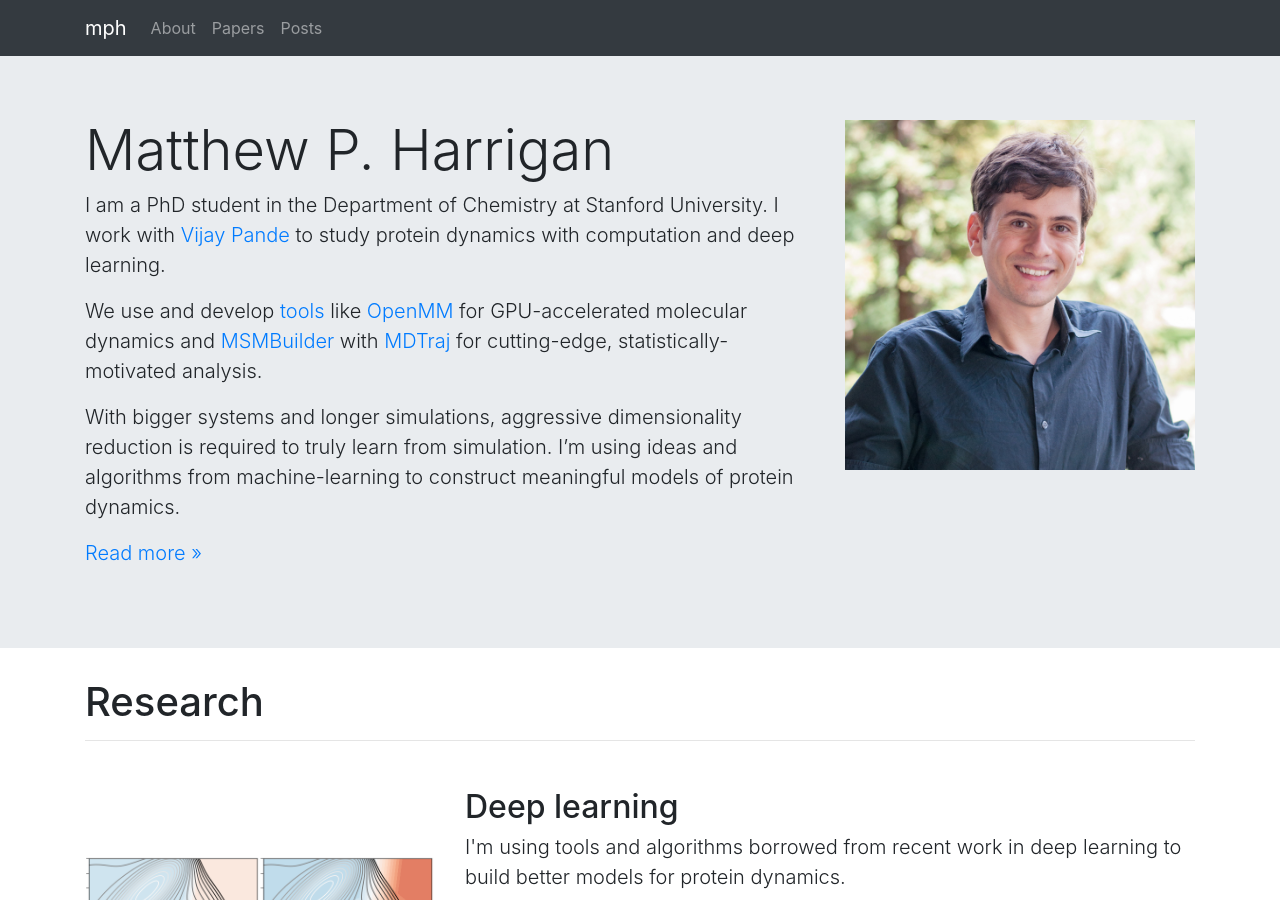
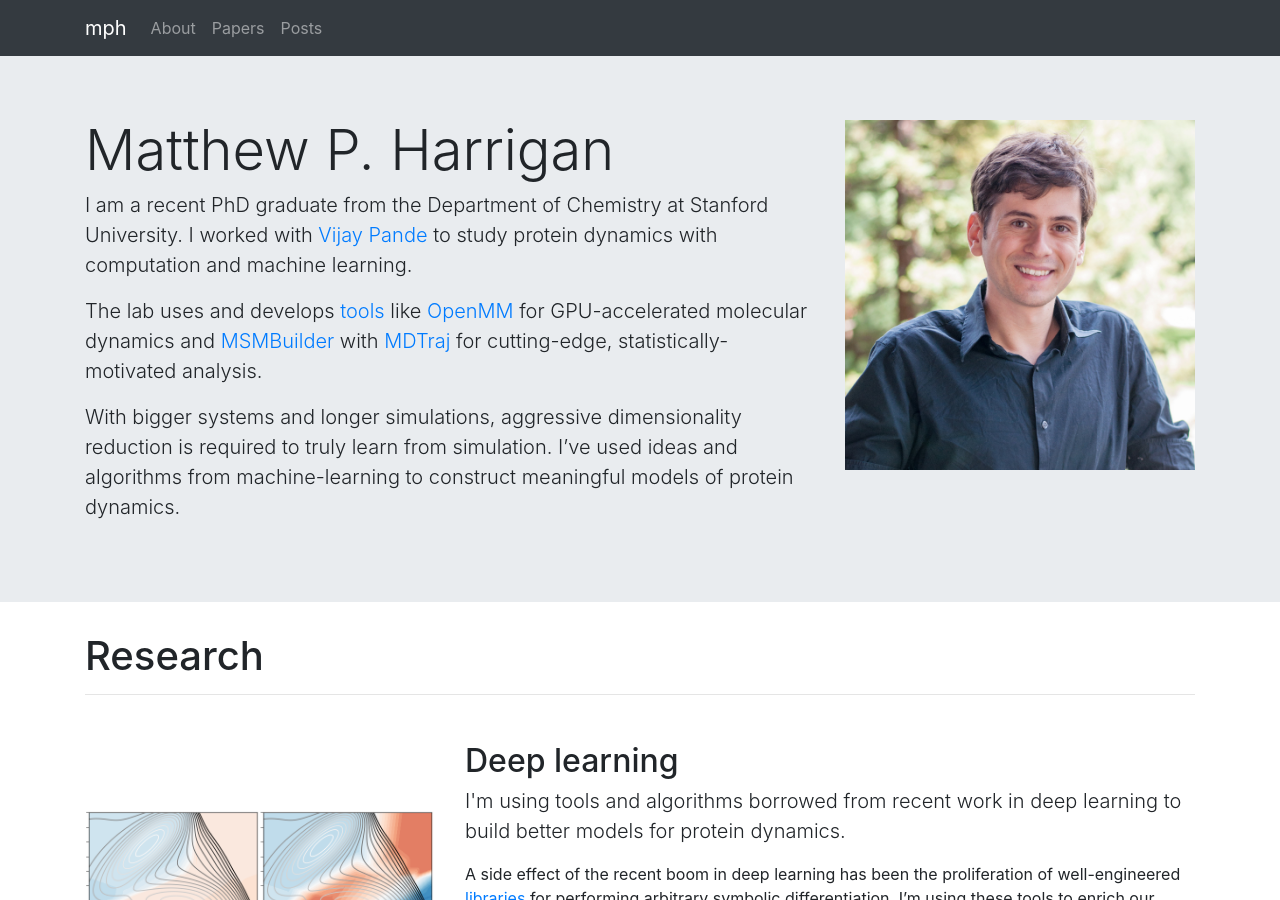
Before and after one commit to mpharrigan/mpharrigan.github.io, a Jekyll site: the page built from index.html, in a window 1280 px wide and 900 px high. Built offline with Jekyll 4.4.1, drawn with Linux system fonts in a browser that asks for light colours.

Commit message:
Past tense PhD!

```diff
--- a/_data/index.yaml
+++ b/_data/index.yaml
@@ -2,19 +2,19 @@
 
 image: mph-2016ecr2.jpg
 jumbo: |+
-  I am a PhD student in the Department of Chemistry at Stanford University.
-  I work with [Vijay Pande] to study protein dynamics with computation and deep learning.
+  I am a recent PhD graduate from the Department of Chemistry at Stanford University.
+  I worked with [Vijay Pande] to study protein dynamics with computation and machine learning.
 
-  We use and develop [tools] like [OpenMM] for GPU-accelerated molecular
+  The lab uses and develops [tools] like [OpenMM] for GPU-accelerated molecular
   dynamics and [MSMBuilder] with [MDTraj] for cutting-edge,
   statistically-motivated analysis.
 
   With bigger systems and longer simulations, aggressive dimensionality
   reduction is required to truly learn from simulation.
-  I'm using ideas and algorithms from machine-learning to construct
+  I've used ideas and algorithms from machine-learning to construct
   meaningful models of protein dynamics.
 
-  [tools]: {{site.url}}/software/
+  [tools]: #software
 
   [vijay pande]: http://pande.stanford.edu/
   [openmm]: http://openmm.org/
--- a/index.html
+++ b/index.html
@@ -9,7 +9,6 @@
       <div class="col-sm-8">
         <h1 class="display-4">Matthew P. Harrigan</h1>
         {{ site.data.index.jumbo | markdownify }}
-        <p><a href="{{site.url}}/about/">Read more &raquo;</a></p>
       </div>
       <div class="col-sm-4">
         <img src="{{site.url}}/assets/{{site.data.index.image}}" class="img-fluid"/>
```
